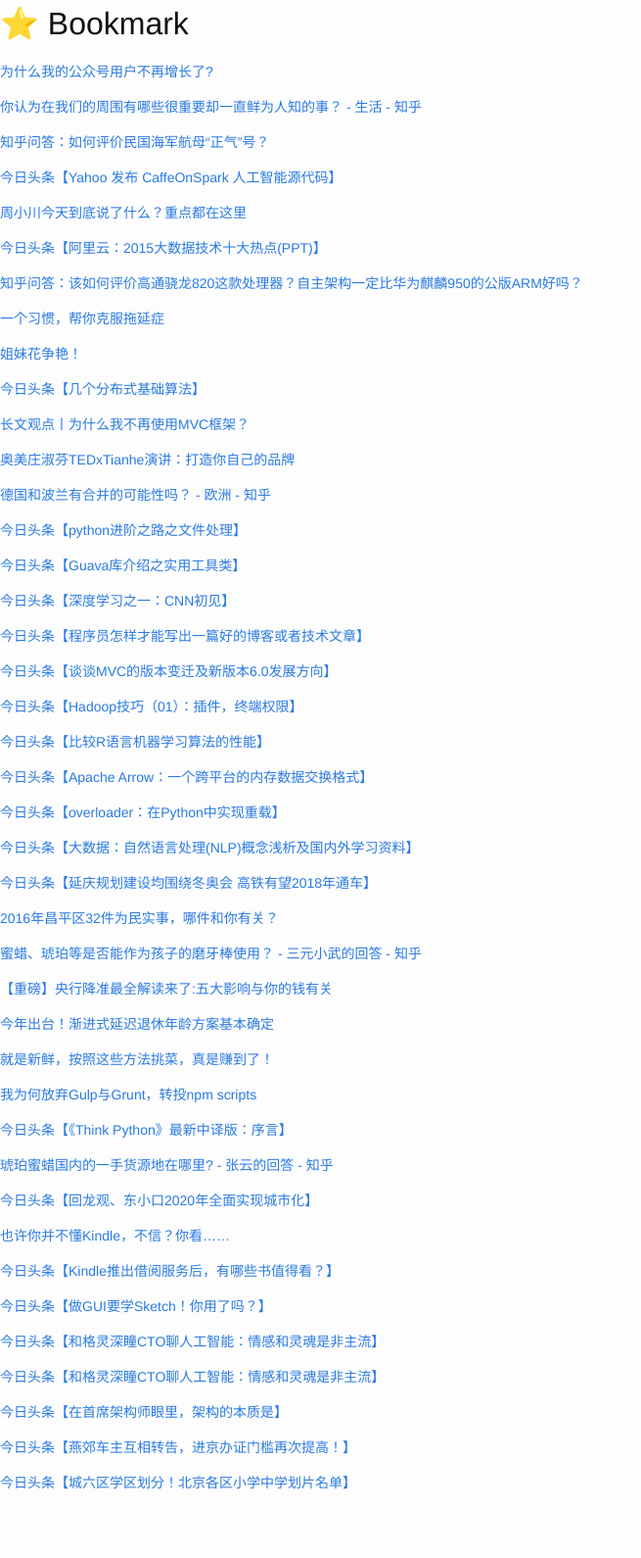
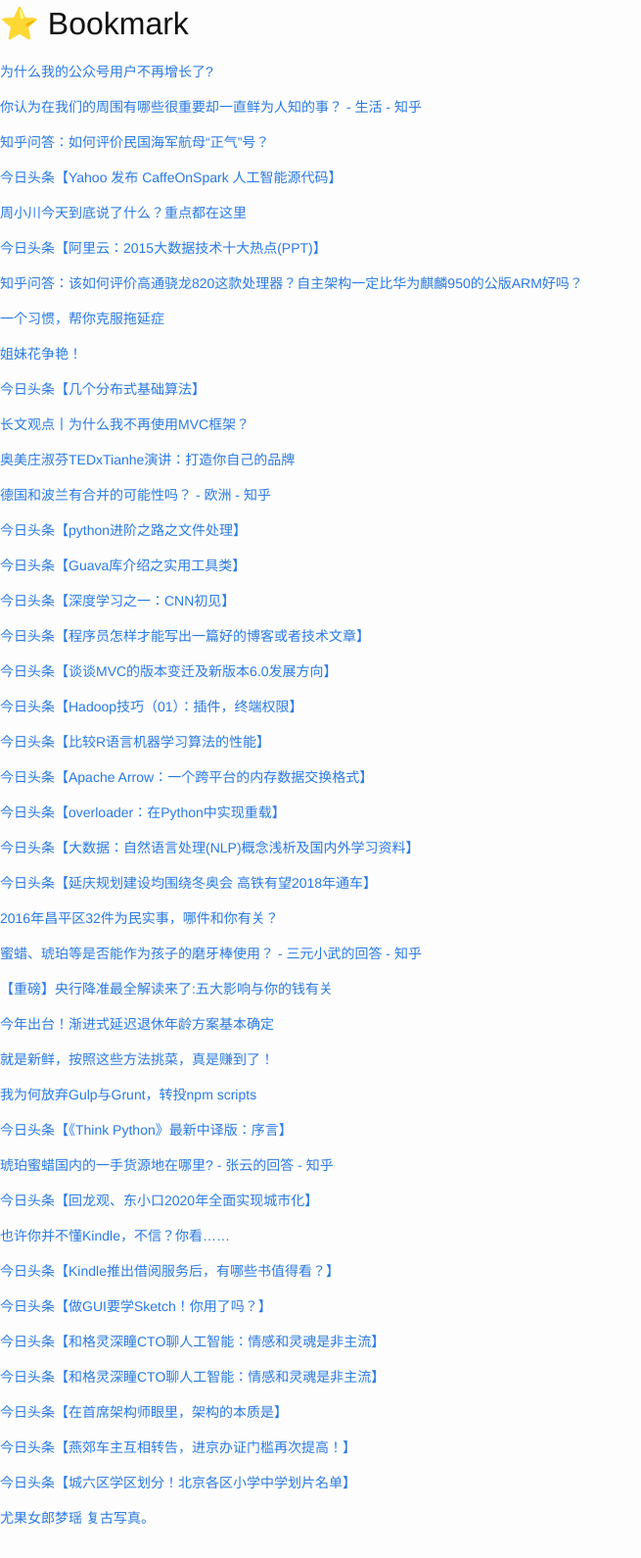
Before and after one commit to cnwarden/cnwarden.github.io, a Jekyll site: the page built from fav/index.md, in a window 1280 px wide. Shown: the whole page at 98% size, without its empty margins (0-655 px from the left). Built offline with Jekyll 4.4.1, drawn with Linux system fonts in a browser that asks for light colours; emoji names are drawn with the system emoji font; before the commit the page ends 1554 px from its top, so only the background shows below that.

Commit message:
auto commit

```diff
--- a/fav/index.md
+++ b/fav/index.md
@@ -86,3 +86,5 @@ title:  fav
 [今日头条【燕郊车主互相转告，进京办证门槛再次提高！】](http://toutiao.com/item/6256909921074283009/?iid=3578109516&app=news_article&tt_from=android_share&utm_source=email&utm_medium=toutiao_android&utm_campaign=client_share)
 
 [今日头条【城六区学区划分！北京各区小学中学划片名单】](http://toutiao.com/item/6256921327383347714/?iid=3578109516&app=news_article&tt_from=android_share&utm_source=email&utm_medium=toutiao_android&utm_campaign=client_share)
+
+[尤果女郎梦瑶&nbsp;复古写真。](http://mp.weixin.qq.com/s?__biz=MzAwMzI3NDYxMg==&mid=404950131&idx=1&sn=0b1c12715e0d1993da0a332576ca1a08&scene=7#wechat_redirect)
```
